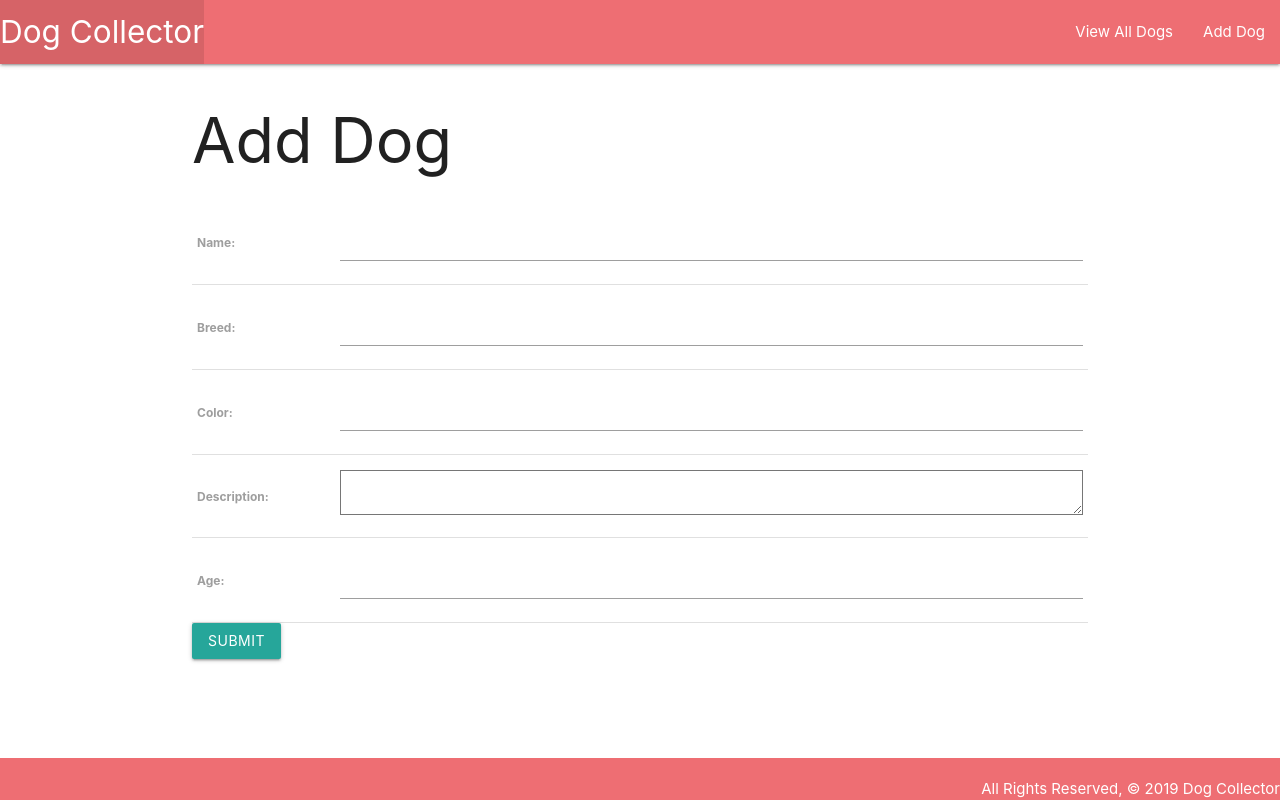
After one commit to jsullivan2847/dog-collector, a Django app: page /add_dog in a window 1280 px wide. The commit adds this page. Run offline with Django 4.2, Linux system fonts and the light colour scheme.

Commit message:
class based views

```diff
--- a/main_app/models.py
+++ b/main_app/models.py
@@ -1,4 +1,5 @@
 from django.db import models
+from django.urls import reverse
 
 class Dog(models.Model):
     name = models.CharField(max_length=50)
@@ -9,3 +10,6 @@ class Dog(models.Model):
 
     def __str__(self):
         return f'{self.name} is a {self.color} {self.breed}'
+
+    def get_absolute_url(self):
+        return reverse('details', kwargs={'dog_id': self.id})
--- /dev/null
+++ b/main_app/static/css/style.css
@@ -0,0 +1,15 @@
+
+body {
+    display: flex;
+    min-height: 100vh;
+    flex-direction: column;
+  }
+
+  main {
+    flex: 1 0 auto;
+  }
+
+  footer {
+    padding-top: 0;
+    text-align: right;
+  }
--- /dev/null
+++ b/main_app/templates/base.html
@@ -0,0 +1,40 @@
+{% load static %}
+
+<!DOCTYPE html>
+<html lang="en">
+  <head>
+    <meta charset="UTF-8" />
+    <meta name="viewport" content="width=device-width, initial-scale=1.0" />
+    <meta http-equiv="X-UA-Compatible" content="ie=edge" />
+    <title>Dog Collector</title>
+    <link
+      rel="stylesheet"
+      href="https://cdnjs.cloudflare.com/ajax/libs/materialize/1.0.0/css/materialize.min.css"
+    />
+
+<link rel="stylesheet" type="text/css" href="{% static 'css/style.css' %}" />
+  </head>
+  <body>
+    <header class="navbar-fixed">
+      <nav>
+        <div class="nav-wrapper">
+          <ul>
+            <li>
+              <a href="/" class="left brand-logo"> Dog Collector</a>
+            </li>
+          </ul>
+          <ul class="right">
+            <li><a href="/">View All Dogs</a></li>
+            <li><a href="{% url 'create_dog' %}">Add Dog</a></li>
+          </ul>
+        </div>
+      </nav>
+    </header>
+    <main class="container">{% block content %} {% endblock %}</main>
+    <footer class="page-footer">
+      <div class="right">
+        All Rights Reserved, © 2019 Dog Collector
+      </div>
+    </footer>
+  </body>
+</html>
--- /dev/null
+++ b/main_app/templates/main_app/dog_form.html
@@ -0,0 +1,12 @@
+{% extends 'base.html' %} {% block content %}
+
+<h1>Add Dog</h1>
+<form action="" method="post">
+    {% csrf_token %}
+    <table>
+        {{form.as_table}}
+    </table>
+    <input type="submit" value="Submit" class="btn">
+</form>
+
+{% endblock %}
--- a/main_app/urls.py
+++ b/main_app/urls.py
@@ -2,5 +2,8 @@ from django.urls import path
 from . import views
 
 urlpatterns  = [
-    path('', views.dogs, name = 'index')
+    path('', views.dogs, name = 'index'),
+    path('<int:dog_id>/', views.dog_details, name='details'),
+    path('<int:pk>/delete', views.DogDelete.as_view(), name = 'delete_dog'),
+    path('add_dog', views.DogCreate.as_view(), name = 'create_dog'),
 ]
--- a/main_app/views.py
+++ b/main_app/views.py
@@ -1,8 +1,22 @@
 from django.shortcuts import render
-
-from django.http import HttpResponse
+from django.views.generic.edit import CreateView, UpdateView, DeleteView
+from django.views.generic import ListView
+from django.views.generic.detail import DetailView
 from .models import Dog
 
 def dogs(request):
     dogs = Dog.objects.all()
     return render(request, 'dogs/index.html', {'dogs': dogs})
+
+def dog_details(request, dog_id):
+    dog = Dog.objects.get(id=dog_id)
+    return render(request, 'dogs/details.html', {'dog':dog})
+
+class DogCreate(CreateView):
+    model = Dog
+    fields = '__all__'
+    successurl = '/'
+
+class DogDelete(DeleteView):
+    model = Dog
+    success_url = '/'
```
Also changed, not shown: main_app/templates/dogs/details.html (added, +19 -0 lines), main_app/templates/dogs/index.html (+18 -4 lines), main_app/templates/main_app/dog_confirm_delete.html (added, +11 -0 lines).
